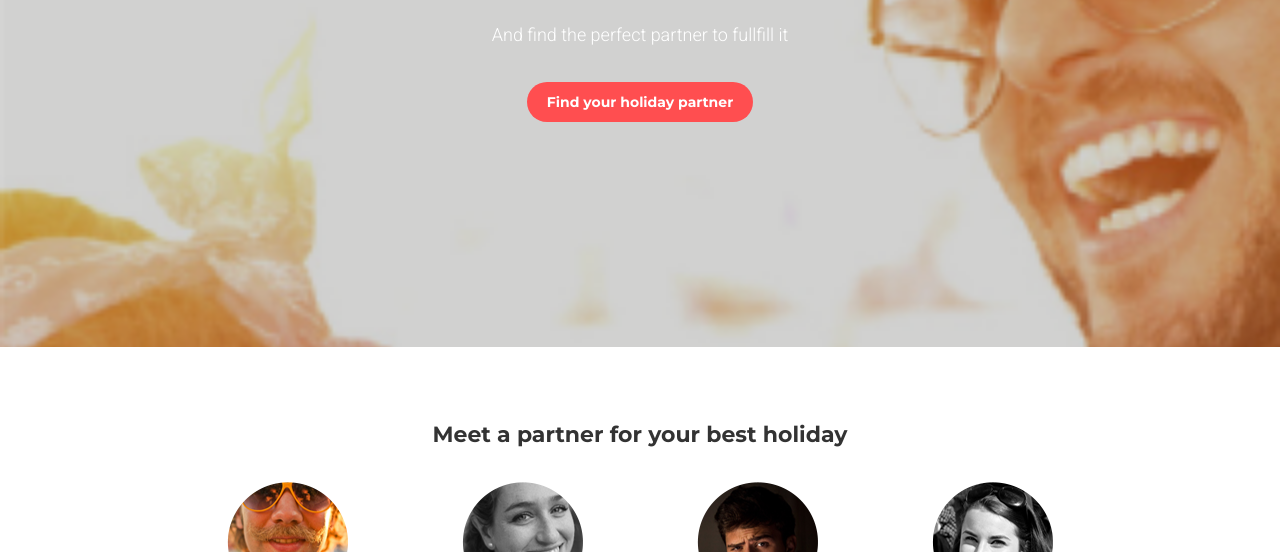
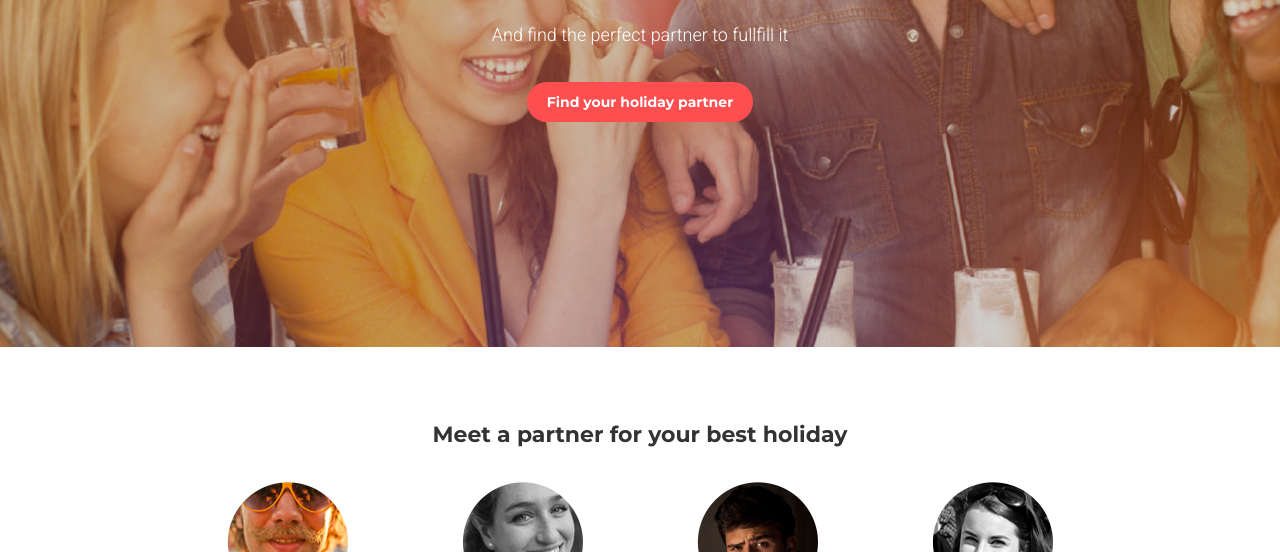
Before and after one commit to YanaD25/Yana_FeCoff3_HW, a plain HTML site: page Myhomework08/index.html in a window 1280 px wide. Shown: the part 391-943 px from the top of the page. Drawn offline with Linux system fonts and the light colour scheme.

Commit message:
add smart object

```diff
--- a/Myhomework08/css/styles.css
+++ b/Myhomework08/css/styles.css
@@ -6,7 +6,7 @@ header {
     min-width: 320px;
     background-repeat: no-repeat;
     background-size: cover;
-    background-position: top center;
+    background-position: center;
     padding-top: 20px;
     background-image: url(../img/Vector\ Smart\ Object.png);
     position: relative;
@@ -237,6 +237,7 @@ header {
         min-height: 700px;
         padding-top: 38px;
         margin-bottom: 70px;
+        background-image: url(../img/Vector\ Smart\ Object-Tablet.png);
     }
     .container {
         width: 768px;
@@ -296,6 +297,7 @@ header {
 @media (min-width: 940px) {
     header {
         min-width: 940px;
+        background-image: url(../img/Vector\ Smart\ Object-desktop.png);
     }
     .container {
         width: 940px;
```
Also changed, not shown: Myhomework08/img/Vector Smart Object-Tablet.png (added), Myhomework08/img/Vector Smart Object-desktop.png (added).
